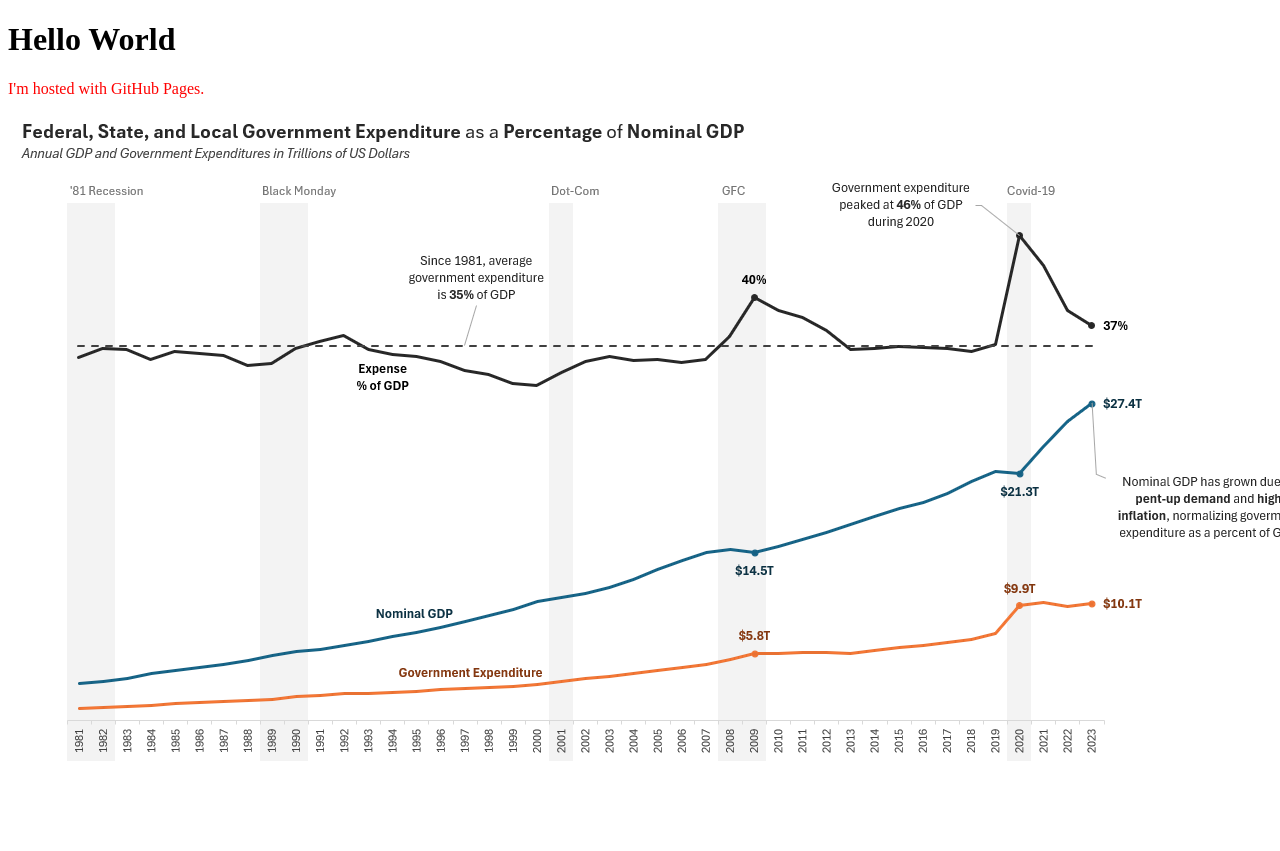
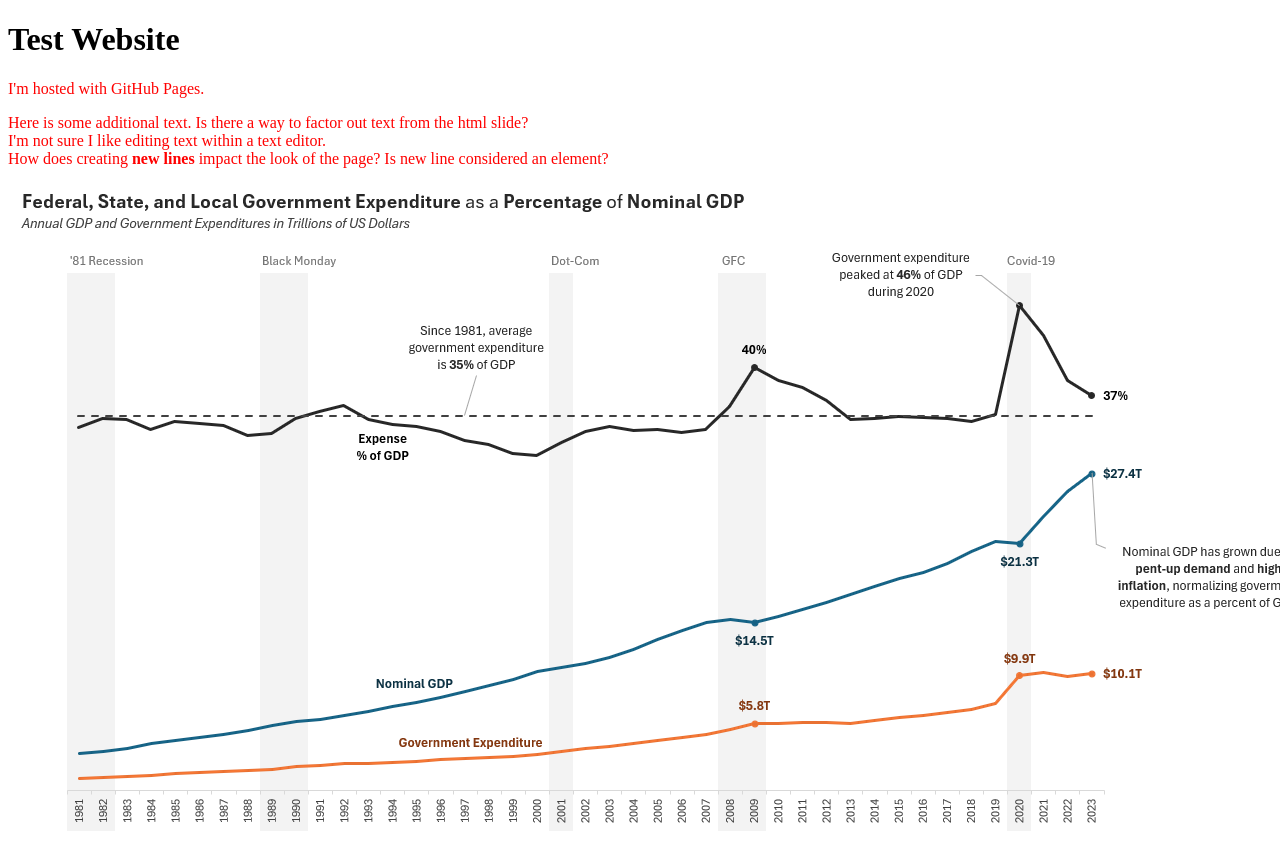
Before and after one commit to jc-acquisition/jc-acquisition.github.io, a plain HTML site: page index.html in a window 1280 px wide. Shown: the top 851 px of the page. Before the commit the page ends 800 px from the top, so only its background shows below. Drawn offline with Linux system fonts and the light colour scheme.

Commit message:
Update index.html

```diff
--- a/index.html
+++ b/index.html
@@ -1,11 +1,18 @@
 <!DOCTYPE html>
-<html>
+<html lang="en-US">
     <head>
+        <meta charset="utf-8"/>
+        <link href="style.css" rel="stylesheet" />
+        <title>Test Page</title>
     </head>
     <body>
-        <link href="style.css" rel="stylesheet" />
-        <h1>Hello World</h1>
+        <h1>Test Website</h1>
         <p>I'm hosted with GitHub Pages.</p>
+        <p>Here is some additional text. Is there a way to factor out text from the html slide?<br>
+            I'm not sure I like editing text within a text editor.<br>
+            How does creating <strong>new lines</strong> impact the look of the page? Is new line considered an element?
+        </p>
+        <!-- This is an HTML comment-->
         <img src="Government Expenditure as a Percent of GDP (Chart).png">
     </body>
 </html>
```
